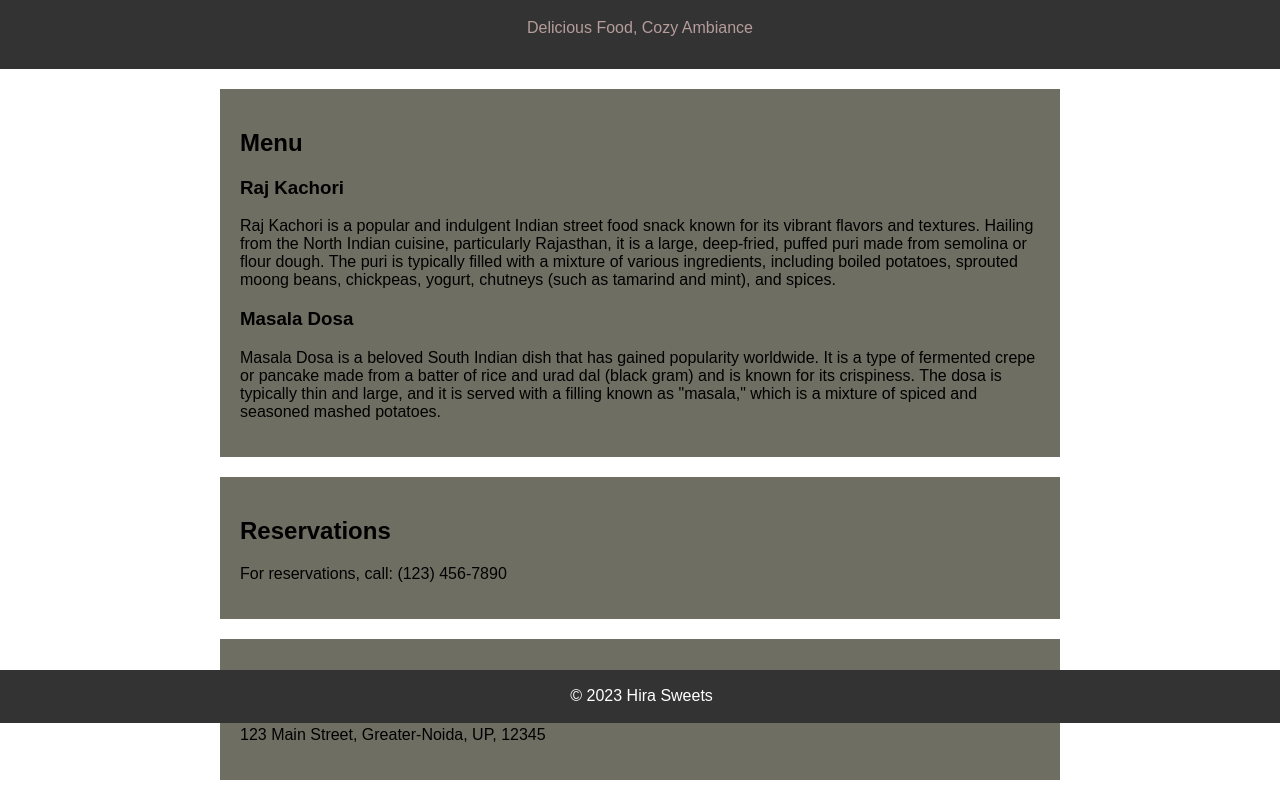
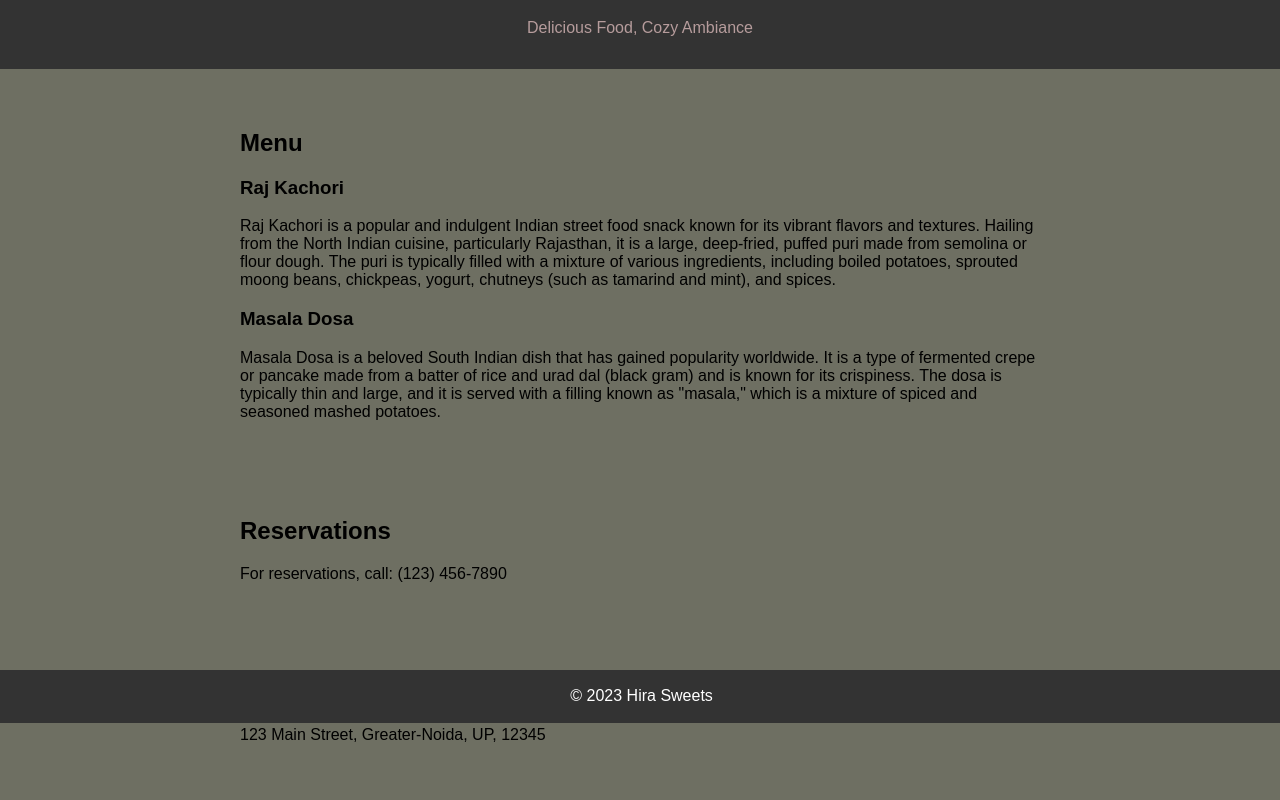
Before and after one commit to Rishabh9182/restaurant, a plain HTML site: page index.html in a window 1280 px wide. Shown: the part 77-877 px from the top of the page. Drawn offline with Linux system fonts and the light colour scheme.

Commit message:
add background colour in body

```diff
--- a/css/style.css
+++ b/css/style.css
@@ -2,6 +2,7 @@ body {
     font-family: 'Arial', sans-serif;
     margin: 0;
     padding: 0;
+    background-color: #6e6f62; /* Add your desired color here */
 }
 
 header {
```
